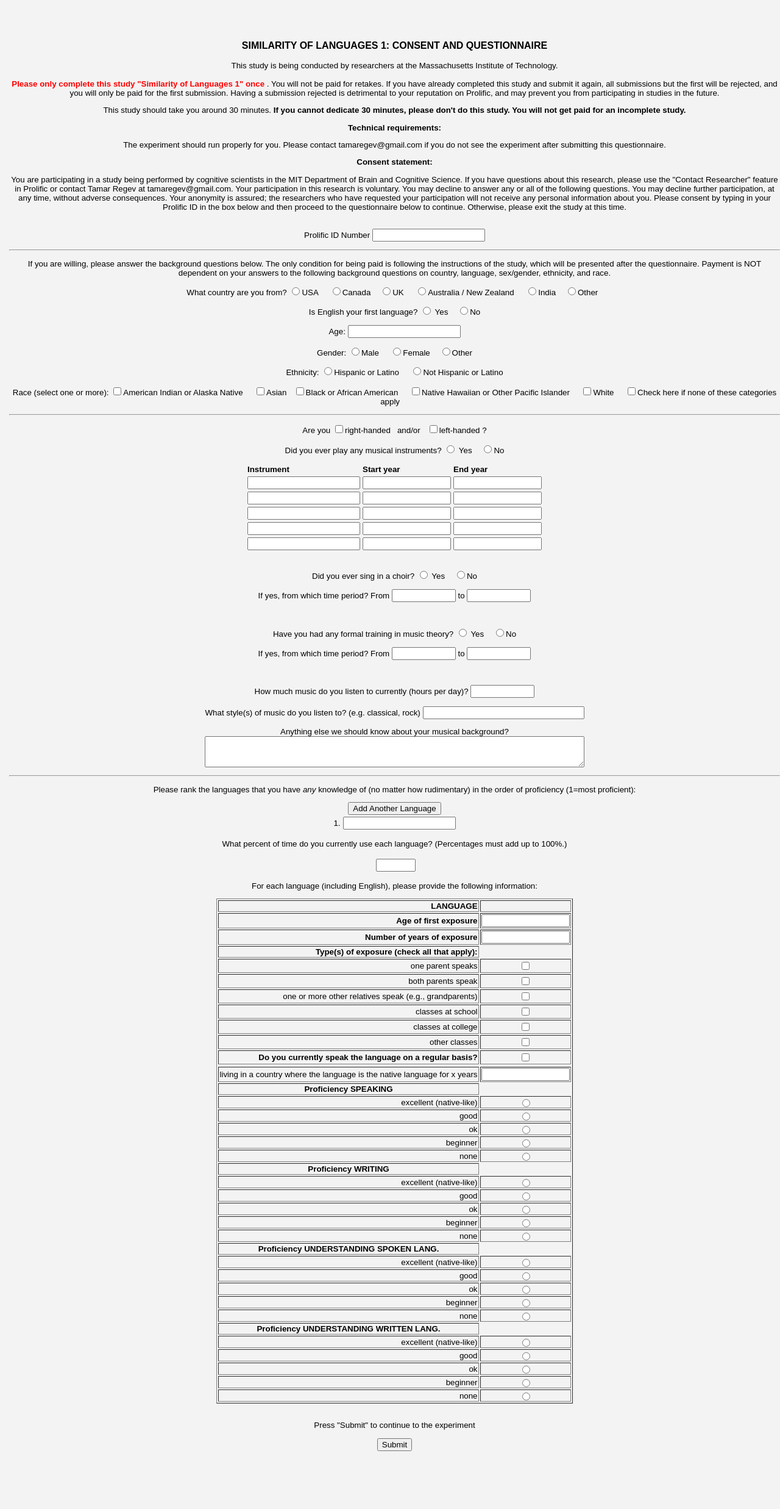
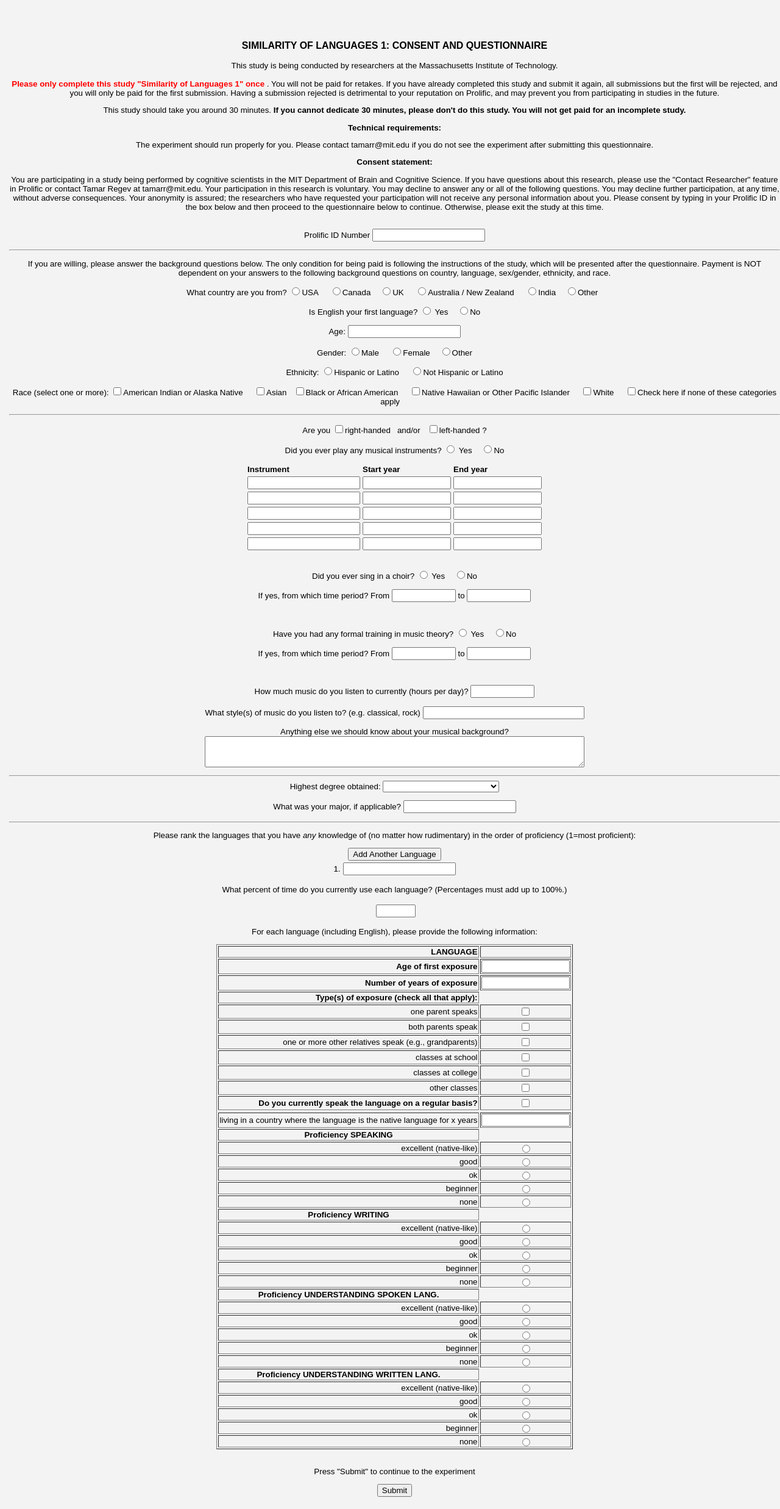
Before and after one commit to yejoo104/universality, a PHP site: page / in a window 1280 px wide. Shown: the whole page at 61% size. Before the commit the page ends 2379 px from the top, so only its background shows below. Run offline with PHP 8.4, Linux system fonts and the light colour scheme.

Commit message:
fixed Q Questionnaire1 and Questionnaire2 (added education, modified src files)

```diff
--- a/Questionnaire1/index.php
+++ b/Questionnaire1/index.php
@@ -3,9 +3,9 @@
 <html xmlns="http://www.w3.org/1999/xhtml">
 <head>
 <meta http-equiv="Content-Type" content="text/html; charset=utf-8" />
-<title>MusicMathLangBackground</title>
-<script language="Javascript" src="form.js"></script>
-<link rel="stylesheet" type="text/css" href="style.css">
+<title>Background Questionnaire</title>
+<script language="Javascript" src="Questionnaire1/form.js"></script>
+<link rel="stylesheet" type="text/css" href="Questionnaire1/style.css">
 </head>
 
 <body bgcolor="#f3f3f3" topmargin="40" marginheight="20">
@@ -25,16 +25,16 @@
 
           <p><b>Technical requirements:</b></p>
           <script>
-                document.write("The experiment should run properly for you. Please contact tamaregev@gmail.com if you do not see the experiment after submitting this questionnaire.")
+                document.write("The experiment should run properly for you. Please contact tamarr@mit.edu if you do not see the experiment after submitting this questionnaire.")
           </script>
 
          <noscript>
-                <div><b style="color:red">Your browser seems to be blocking JavaScript, which will prevent the experiment from running.</b> Please take this experiment in Google Chrome incognito mode, which will disable adblockers and custom settings. (To active incognito mode in Chrome, for Macs, press Command, Shift and "N" simultaneously. For others, press Control, Shift and "N" simultaneously.) In this incognito window, you need to sign into Prolific again and in a new tab, paste this page's URL to continue (you can copy paste the URL). Please contact tamaregev@gmail.com if you need assistance with this step or still see these instructions after following these steps.</div>
+                <div><b style="color:red">Your browser seems to be blocking JavaScript, which will prevent the experiment from running.</b> Please take this experiment in Google Chrome incognito mode, which will disable adblockers and custom settings. (To active incognito mode in Chrome, for Macs, press Command, Shift and "N" simultaneously. For others, press Control, Shift and "N" simultaneously.) In this incognito window, you need to sign into Prolific again and in a new tab, paste this page's URL to continue (you can copy paste the URL). Please contact tamarr@mit.edu if you need assistance with this step or still see these instructions after following these steps.</div>
         </noscript>
 
           <br>
 
-          <p><b>Consent statement:</b> </p><p>You are participating in a study being performed by cognitive scientists in the MIT Department of Brain and Cognitive Science. If you have questions about this research, please use the "Contact Researcher" feature in Prolific or contact Tamar Regev at tamaregev@gmail.com. Your participation in this research is voluntary. You may decline to answer any or all of the following questions. You may decline further participation, at any time, without adverse consequences. Your anonymity is assured; the researchers who have requested your participation will not receive any personal information about you. Please consent by typing in your Prolific ID in the box below and then proceed to the questionnaire below to continue. Otherwise, please exit the study at this time.</p>
+          <p><b>Consent statement:</b> </p><p>You are participating in a study being performed by cognitive scientists in the MIT Department of Brain and Cognitive Science. If you have questions about this research, please use the "Contact Researcher" feature in Prolific or contact Tamar Regev at tamarr@mit.edu. Your participation in this research is voluntary. You may decline to answer any or all of the following questions. You may decline further participation, at any time, without adverse consequences. Your anonymity is assured; the researchers who have requested your participation will not receive any personal information about you. Please consent by typing in your Prolific ID in the box below and then proceed to the questionnaire below to continue. Otherwise, please exit the study at this time.</p>
           </b>
           <br>
 
@@ -119,6 +119,23 @@
 
           <p>Anything else we should know about your musical background?</br><textarea name="musicother" id="" rows="3" cols="75"></textarea></p>
 
+        </div>
+
+        <hr>
+        <div id="education">
+            <label for="degree">Highest degree obtained:</label>
+
+            <select name="deg" id="degree" required>
+              <option value=""></option>
+              <option value="middle">Middle School</option>
+              <option value="high">High School</option>
+              <option value="associate">Associate's</option>
+              <option value="bachelor">Bachelor's</option>
+              <option value="master">Master's</option>
+              <option value="doctoral">Doctoral (PhD, JD, MD, etc.)</option>
+            </select>
+
+            <p>What was your major, if applicable? <input type="text" name="major" id="" size="20"/></p>
         </div>
 
         <hr>
```
Also changed, not shown: Questionnaire2/index.php (+23 -6 lines), 1 other file.
